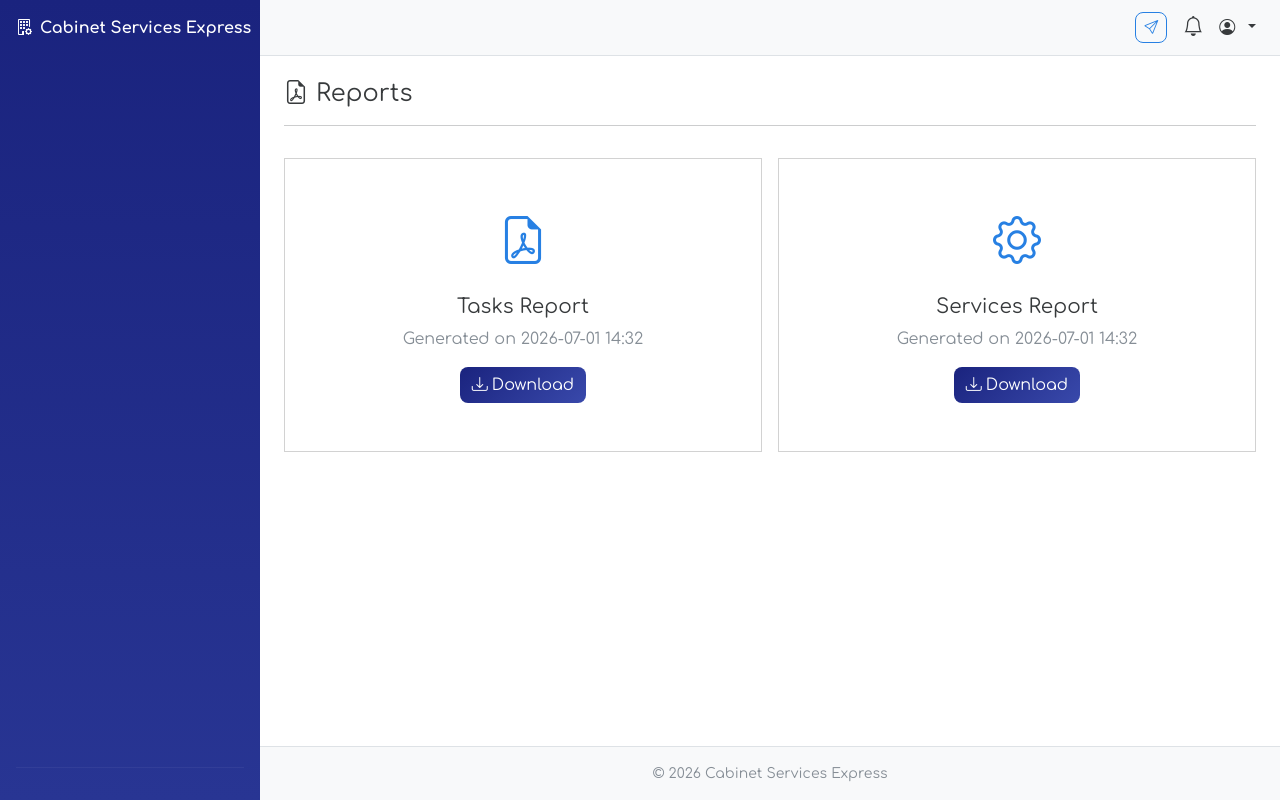
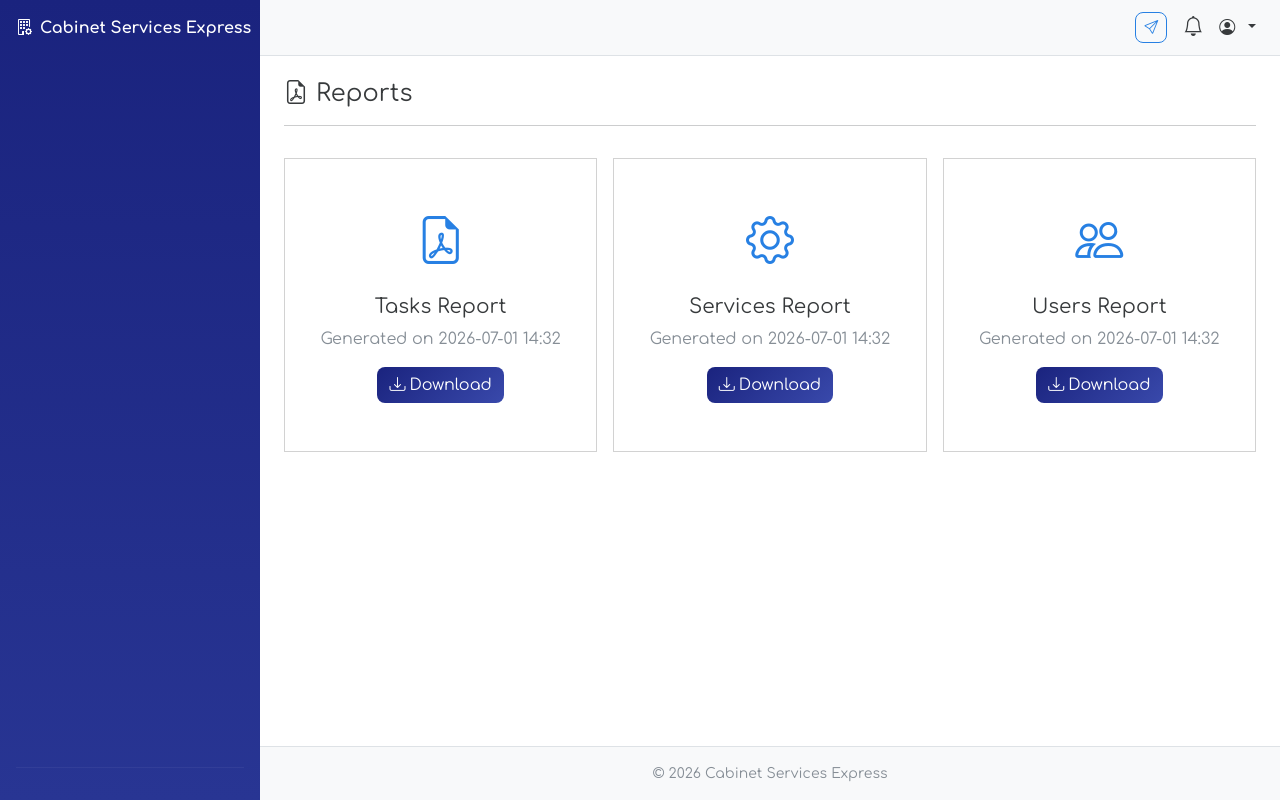
Before and after one commit to kouljihate/cse, a Flask app: page /reports in a window 1280 px wide. Run offline with Flask 3, Linux system fonts and the light colour scheme; some libraries are stand-ins or nearby versions.

Commit message:
Add Users Report card to Reports page

```diff
--- a/backend/app/templates/reports.html
+++ b/backend/app/templates/reports.html
@@ -11,7 +11,7 @@
 </div>
 
 <div class="row g-3">
-    <div class="col-md-6">
+    <div class="col-md-4">
         <div class="card">
             <div class="card-body text-center py-5">
                 <i class="bi bi-file-earmark-pdf" style="font-size: 3rem; color: var(--bs-primary);"></i>
@@ -23,7 +23,7 @@
             </div>
         </div>
     </div>
-    <div class="col-md-6">
+    <div class="col-md-4">
         <div class="card">
             <div class="card-body text-center py-5">
                 <i class="bi bi-gear" style="font-size: 3rem; color: var(--bs-primary);"></i>
@@ -35,5 +35,17 @@
             </div>
         </div>
     </div>
+    <div class="col-md-4">
+        <div class="card">
+            <div class="card-body text-center py-5">
+                <i class="bi bi-people" style="font-size: 3rem; color: var(--bs-primary);"></i>
+                <h5 class="mt-3">{{ _('report_users') }}</h5>
+                <p class="text-muted">{{ _('generated_on') }} {{ now }}</p>
+                <a href="/api/reports/users" target="_blank" class="btn btn-cse">
+                    <i class="bi bi-download me-1"></i>{{ _('download_report') }}
+                </a>
+            </div>
+        </div>
+    </div>
 </div>
 {% endblock %}
```
